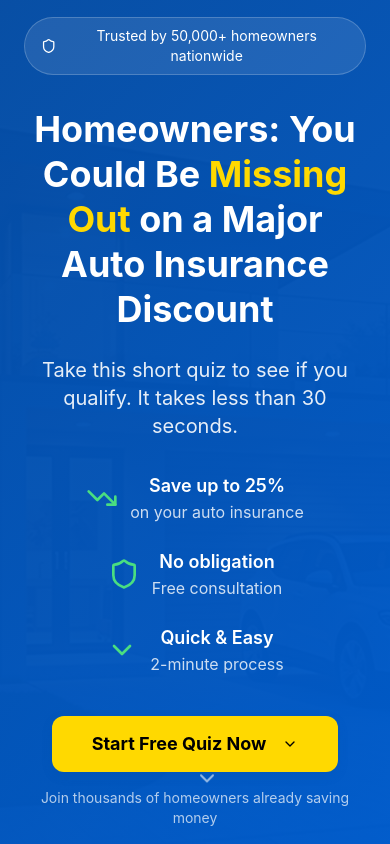
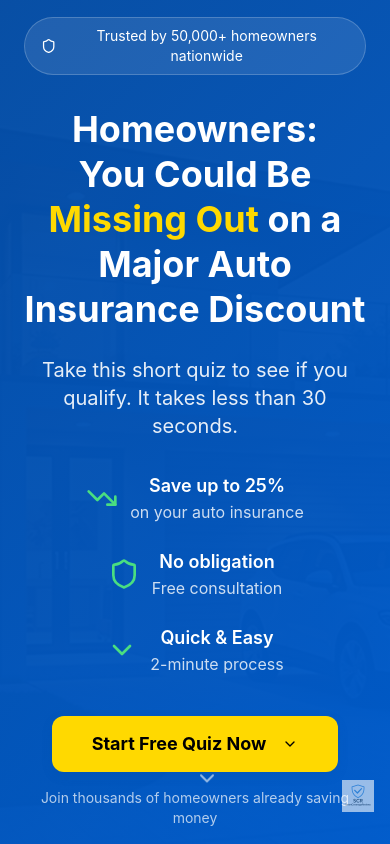
Before and after one commit to misehaus/smart-qualify-chat, a React (Vite) app: page / in a window 390 px wide. Shown: the top 844 px of the page. Built offline with nearby package versions, Linux system fonts and the light colour scheme; the HTML template or start-up script is replaced by a standard one.

Commit message:
Add logo and adjust mobile view

```diff
--- a/index.html
+++ b/index.html
@@ -2,6 +2,7 @@
 <html lang="en">
   <head>
     <meta charset="UTF-8" />
+    <link rel="icon" href="/favicon.png" type="image/png">
     <meta name="viewport" content="width=device-width, initial-scale=1.0" />
     <title>Homeowners Auto Insurance Discount Quiz - Save Up to 25% Today</title>
     <meta name="description" content="Take our 30-second quiz to see if you qualify for major auto insurance discounts as a homeowner. Licensed agents, no obligation, free consultation." />
--- a/src/components/HeroSection.tsx
+++ b/src/components/HeroSection.tsx
@@ -2,6 +2,7 @@ import React from 'react';
 import { Button } from '@/components/ui/button';
 import { ChevronDown, Shield, TrendingDown } from 'lucide-react';
 import heroImage from '@/assets/hero-insurance.jpg';
+import scrLogo from '@/assets/scr-logo.png';
 
 interface HeroSectionProps {
   onStartQuiz: () => void;
@@ -32,7 +33,7 @@ const HeroSection: React.FC<HeroSectionProps> = ({ onStartQuiz }) => {
 
         {/* Main Headline */}
         <h1 className="animate-fade-in-up text-4xl md:text-6xl lg:text-7xl font-bold mb-6 leading-tight">
-          Homeowners: You Could Be{' '}
+          <span className="block sm:inline">Homeowners:</span> You Could Be{' '}
             <span className="text-gold">
               Missing Out
             </span>
@@ -89,6 +90,15 @@ const HeroSection: React.FC<HeroSectionProps> = ({ onStartQuiz }) => {
         <div className="absolute bottom-8 left-1/2 transform -translate-x-1/2 animate-bounce">
           <ChevronDown className="w-6 h-6 text-primary-foreground/60" />
         </div>
+
+        {/* Trust Logo - Subtle placement */}
+        <div className="absolute bottom-4 right-4 opacity-60 hover:opacity-80 transition-opacity">
+          <img
+            src={scrLogo}
+            alt="SmartCoverageReviews - Trusted Insurance Partner"
+            className="h-8 w-auto"
+          />
+        </div>
       </div>
     </section>
   );
```
Also changed, not shown: public/favicon.png (added), src/assets/scr-logo.png (added).
